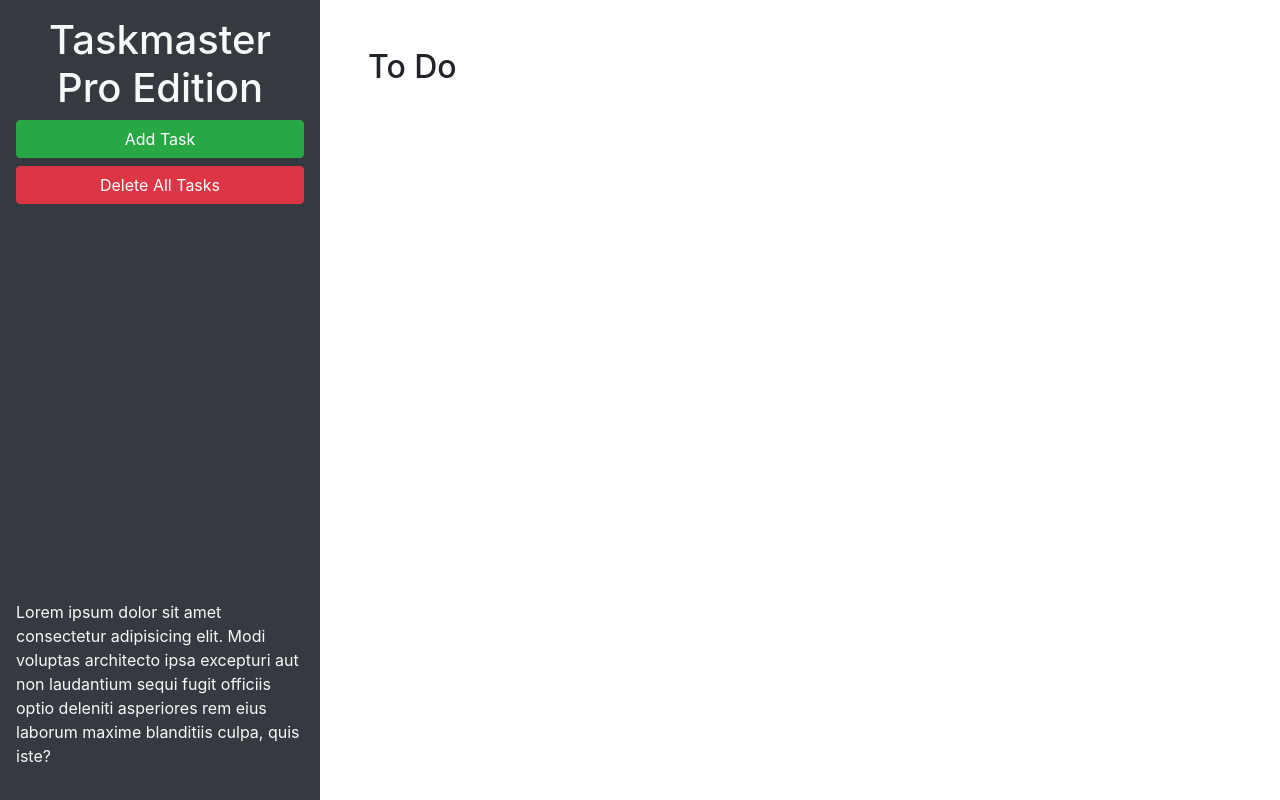
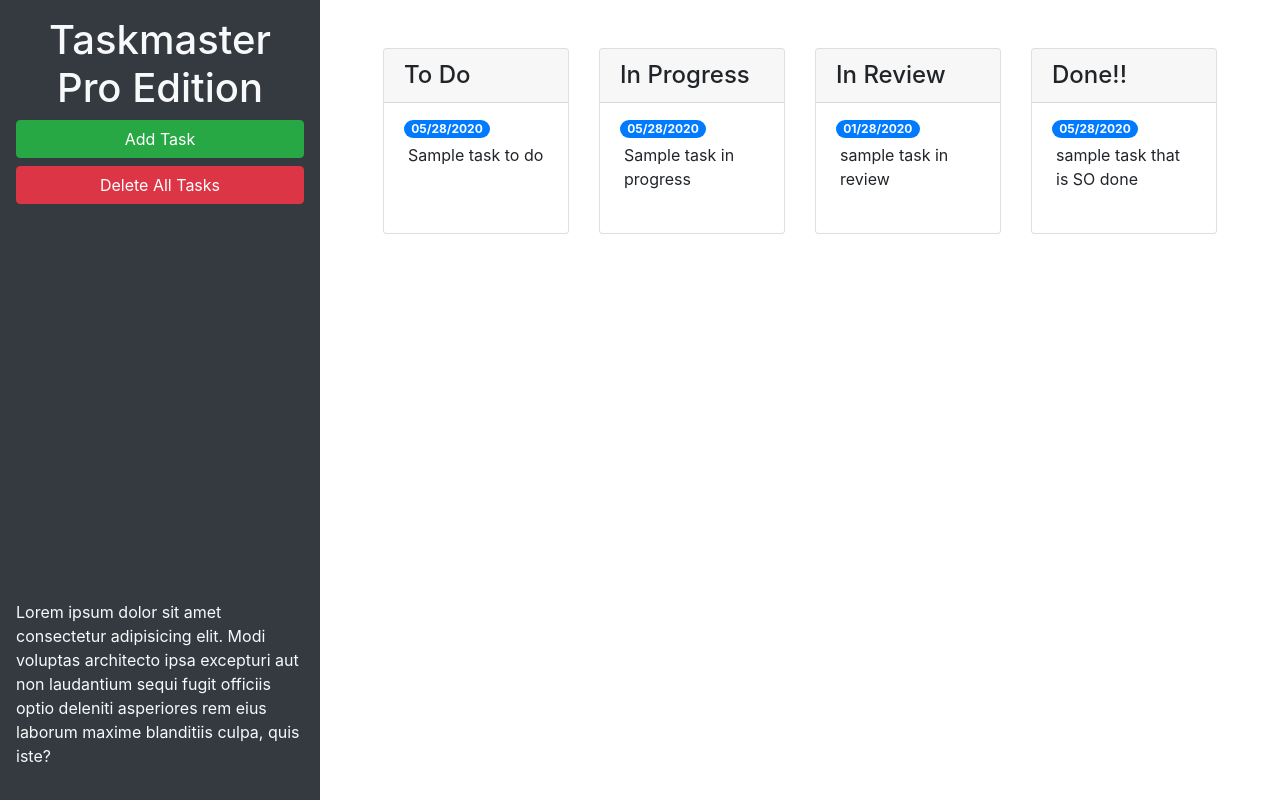
Before and after one commit to cjsmith011/taskmaster-pro, a plain HTML site: page taskmaster-starter/index.html in a window 1280 px wide. Drawn offline with nearby package versions, Linux system fonts and the light colour scheme.

Commit message:
made rows and columns

```diff
--- a/taskmaster-starter/index.html
+++ b/taskmaster-starter/index.html
@@ -24,9 +24,60 @@
       </p>
     </header>
     <main class="col-12 col-lg-9">
-      <div class="m-5">
-        <h2>To Do</h2>
-        <ul id="list-toDo" class="list-group"> </ul>
+      <div class="m-5 row justify-content-around">
+        <!--to do start-->
+        <div class="col-12 col-md-6 col-xl-3 mb-3">
+          <div class="card">
+            <h4 class="card-header">To Do</h4>
+            <ul id="list-toDo" class="list-group list-group-flush">
+              <li class="list-group-item">
+                <span class="badge badge-primary badge-pill">05/28/2020</span>
+                <p class="m-1">Sample task to do</p>
+              </li>
+            </ul>
+          </div>
+        </div>
+
+        <!--to do end-->
+        <!--in progress start-->
+        <div class="col-12 col-md-6 col-xl-3 mb-3">
+          <div class="card">
+          <h4 class="card-header">In Progress</h4>
+          <ul id="list-inProgress" class="list-group list-group-flush">
+            <li class="list-group-item">
+              <span class="badge badge-primary badge-pill">05/28/2020</span>
+              <p class="m-1">Sample task in progress</p>
+            </li>
+          </ul>
+          </div>
+        </div>
+        <!--in progress end-->
+        <!--in review start-->
+        <div class="col-12 col-md-6 col-xl-3 mb-3">
+          <div class="card">
+          <h4 class="card-header">In Review</h4>
+          <ul id="list-inReview" class="list-group list-group-flush">
+            <li class="list-group-item">
+              <span class="badge badge-primary badge-pill">01/28/2020</span>
+              <p class="m-1">sample task in review</p>
+            </li>
+          </ul>
+          </div>
+        </div>
+        <!--in review end-->
+        <!--done start-->
+        <div class="col-12 col-md-6 col-xl-3 mb-3">
+          <div class="card">
+          <h4 class="card-header">Done!!</h4>
+          <ul id="list-done" class="list-group list-group-flush">
+            <li class="list-group-item">
+              <span class="badge badge-primary badge-pill">05/28/2020</span>
+              <p class="m-1">sample task that is SO done</p>
+            </li>
+          </ul>
+          </div>
+        </div>
+        <!--done end-->
       </div>
     </main>
   </div>
@@ -46,11 +97,11 @@
           <form>
             <div class="form-group">
               <label for="modalTaskDescription">Task description</label>
-              <textarea id="modalTaskDescription" rows="3"></textarea>
+              <textarea id="modalTaskDescription" rows="3" class="form-control"></textarea>
             </div>
             <div class="form-group">
               <label for="modalDueDate">Due date</label>
-              <input type="text" id="modalDueDate" placeholder="mm/dd/yyyy" autocomplete="off" />
+              <input type="text" class="form-control" id="modalDueDate" placeholder="mm/dd/yyyy" autocomplete="off" />
             </div>
           </form>
         </div>
```
